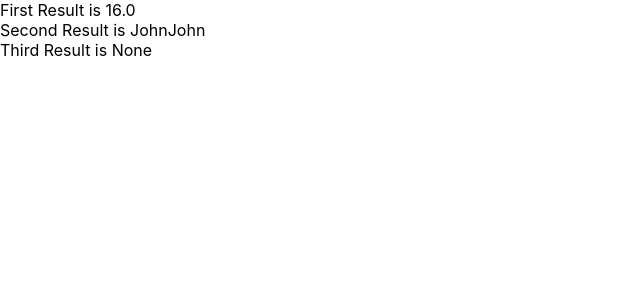
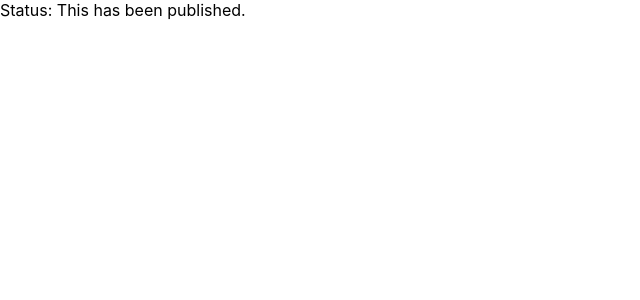
Before and after one commit to PlanetofJay/my-ts-app, a React (Create React App) app: page / in a window 1280 px wide. Shown: the top 300 px of the page, without its empty margins (0-640 px from the left). Built offline with nearby package versions, Linux system fonts and the light colour scheme.

Commit message:
test 2 options

```diff
--- a/src/App.tsx
+++ b/src/App.tsx
@@ -1,35 +1,19 @@
 
 function App() {
-  const doubleValue = (value?: number | string): string => {
-    if (!value) {
-      return 'None';
-    }
 
-    // Validate the typeof
-    if (typeof value === 'string') {
-      value = value + value;
+  const getStatusMessage = (isPublished: boolean): string => {
+    if (isPublished) {
+      return 'This has been published.';
     }
     else {
-      value = value * 2;
-      value = value.toFixed(1);
+      return 'This is not published yet.'
     }
-    return value;
   }
-
-  const result1 = doubleValue(8);
-  const result2 = doubleValue('John');
-  const result3 = doubleValue();
-
-  const showAlert = (): void => {
-    alert('ok');
-  }
-  showAlert();
+  const statusMessage = getStatusMessage(true);
 
   return (
     <div>
-      <div>First Result is {result1}</div>
-      <div>Second Result is {result2}</div>
-      <div>Third Result is {result3}</div>
+      <div>Status: {statusMessage}</div>
     </div>
   );
 }
```
